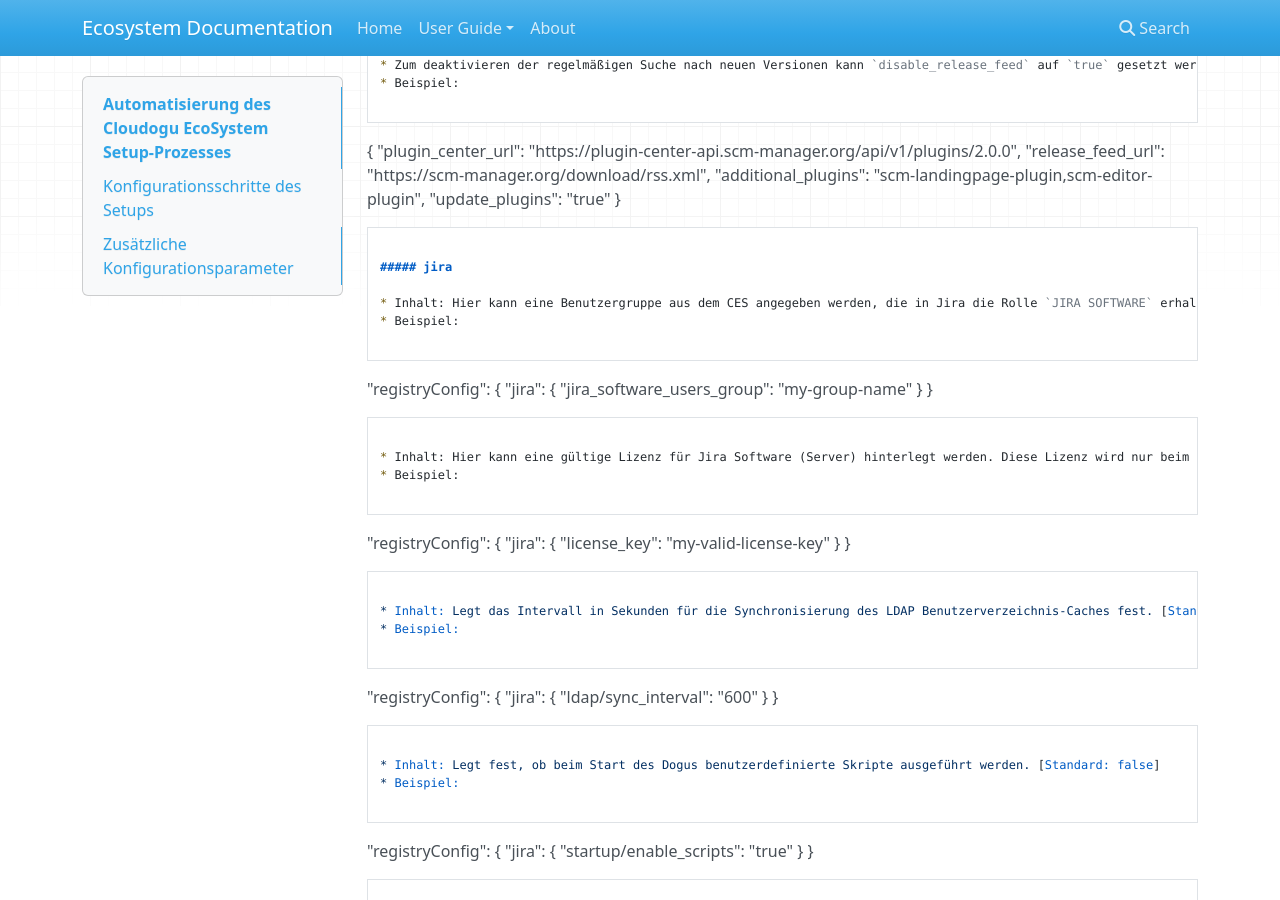
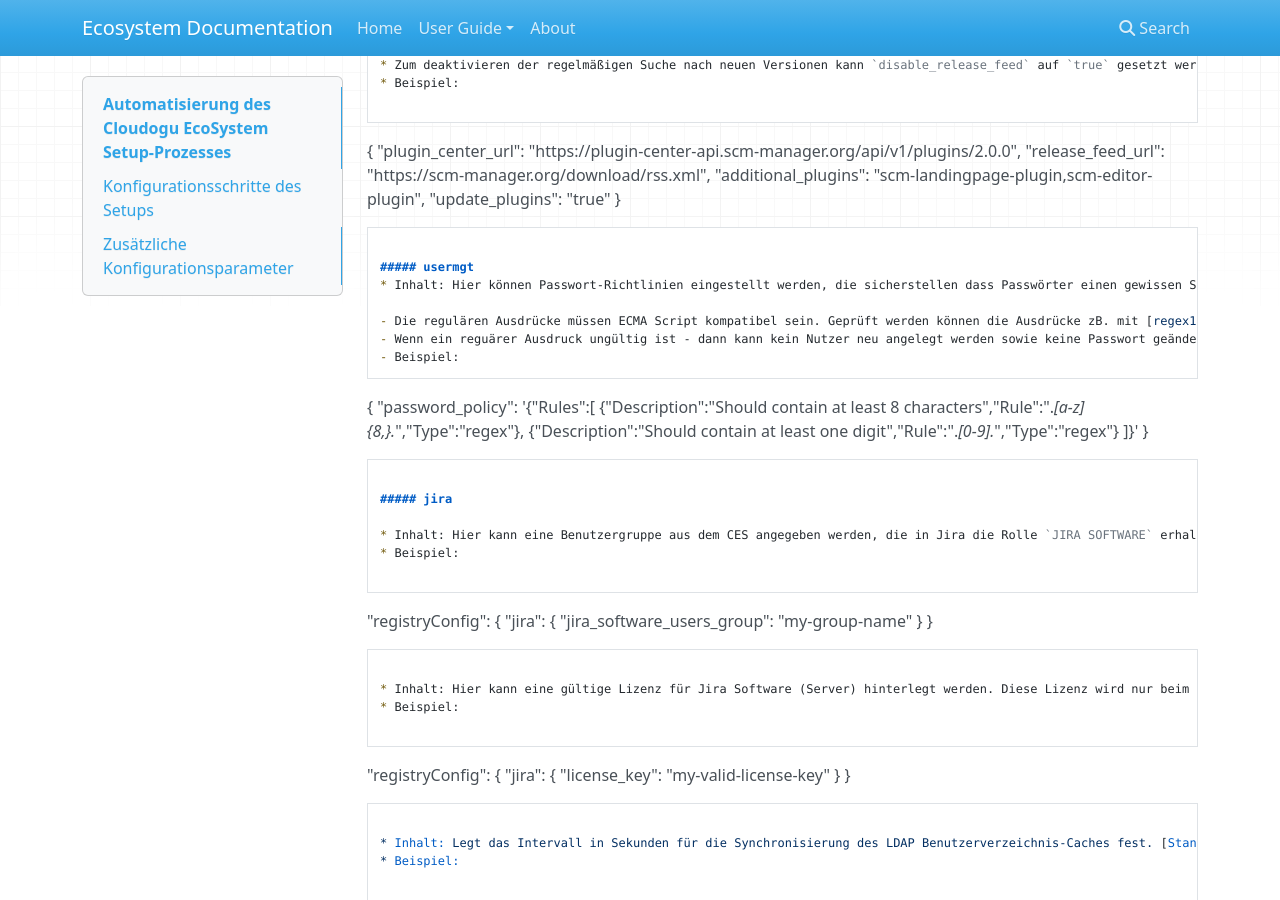
Before and after one commit to cloudogu/ecosystem, an MkDocs documentation site: the page built from docs/docs/user-guide/setup-json_de.md, in a window 1280 px wide and 900 px high, scrolled down 15477 px. Built offline with MkDocs 1.6.1, drawn with Linux system fonts in a browser that asks for light colours; nearby versions of some CDN libraries; old or Windows-style settings are respelled for this version of MkDocs.

Commit message:
Update setup-json_de.md

````diff
--- a/docs/docs/user-guide/setup-json_de.md
+++ b/docs/docs/user-guide/setup-json_de.md
@@ -785,6 +785,21 @@ Außerdem darf derselbe Hostname nicht in der Konfiguration der Cesapp und in de
 }
 ```
 
+##### usermgt
+* Inhalt: Hier können Passwort-Richtlinien eingestellt werden, die sicherstellen dass Passwörter einen gewissen Sicherheitsstandard erfüllen.
+
+- Die regulären Ausdrücke müssen ECMA Script kompatibel sein. Geprüft werden können die Ausdrücke zB. mit [regex101](https://regex101.com/) Flavour: ECMA Script.
+- Wenn ein reguärer Ausdruck ungültig ist - dann kann kein Nutzer neu angelegt werden sowie keine Passwort geändert werden.
+- Beispiel:
+```
+{
+  "password_policy": '{"Rules":[
+  {"Description":"Should contain at least 8 characters","Rule":".*[a-z]{8,}.*","Type":"regex"},
+  {"Description":"Should contain at least one digit","Rule":".*[0-9].*","Type":"regex"}
+  ]}'
+}
+```
+
 ##### jira
 
 * Inhalt: Hier kann eine Benutzergruppe aus dem CES angegeben werden, die in Jira die Rolle `JIRA SOFTWARE` erhalten soll.
````
